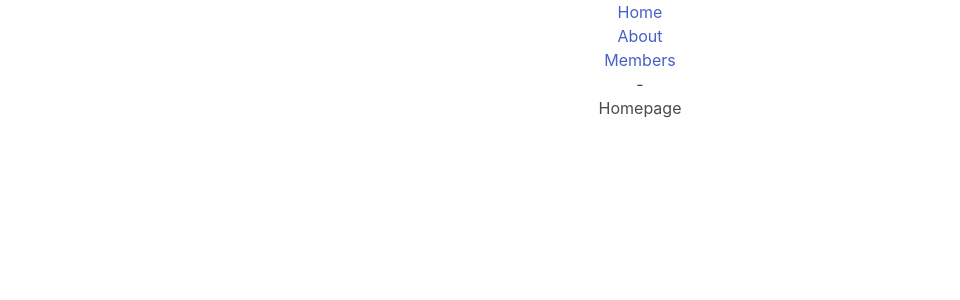
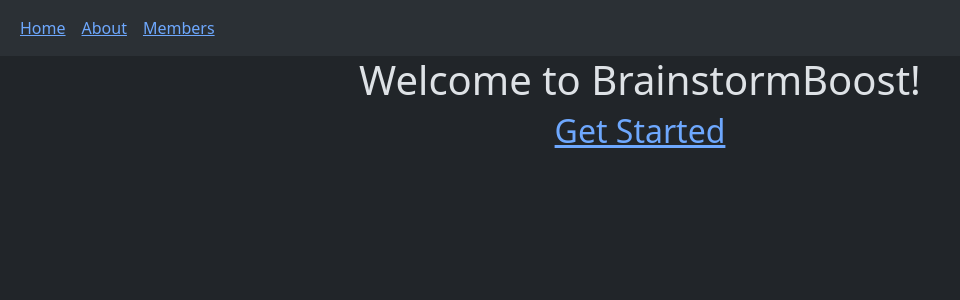
Before and after one commit to minnayu/BrainstormBoost, a React (Create React App) app in the folder src/src/client/: page / in a window 1280 px wide. Shown: the top 300 px of the page, without its empty margins (0-960 px from the left). Built offline with nearby package versions, Linux system fonts and the light colour scheme.

Commit message:
Add Bootstrap theme & functional navigation

```diff
--- a/src/src/client/public/index.html
+++ b/src/src/client/public/index.html
@@ -1,15 +1,15 @@
 <!DOCTYPE html>
-<html lang="en">
+<html lang="en" data-bs-theme="dark">
   <head>
     <meta charset="utf-8" />
     <link rel="icon" href="%PUBLIC_URL%/favicon.ico" />
-    <meta name="viewport" content="width=device-width, initial-scale=1">    <meta name="theme-color" content="#000000" />
+    <meta name="viewport" content="width=device-width, initial-scale=1">
     <meta
       name="description"
       content="Web site created using create-react-app"
     />
     <link rel="apple-touch-icon" href="%PUBLIC_URL%/logo192.png" />
-    <link rel="stylesheet" href="https://cdn.jsdelivr.net/npm/bulma@0.9.4/css/bulma.min.css">
+    <link rel="stylesheet" href="https://cdn.jsdelivr.net/npm/bootstrap@5.3.0-alpha3/dist/css/bootstrap.min.css" crossorigin="anonymous">
     <!--
       manifest.json provides metadata used when your web app is installed on a
       user's mobile device or desktop. See https://developers.google.com/web/fundamentals/web-app-manifest/
--- a/src/src/client/src/About.js
+++ b/src/src/client/src/About.js
@@ -3,7 +3,7 @@ import React from "react";
 function About() {
     return (
         <div>
-            <h1> About Us</h1>
+            <h1 class="text-center"> About Us</h1>
         </div>
     );
 }
--- a/src/src/client/src/App.js
+++ b/src/src/client/src/App.js
@@ -9,9 +9,8 @@ import NavBar from "./NavBar";
 function App() {
   return (
 
-    <div className="App">
+    <div>
       <NavBar/>
-      <h1>-</h1>
       <Routes>
         <Route path="/" element={<Home/>}/>
         <Route path="/about" element={<About/>}/>
--- a/src/src/client/src/Home.js
+++ b/src/src/client/src/Home.js
@@ -1,10 +1,16 @@
 import React from "react";
+import {Link, BrowserRouter} from "react-router-dom";
 
 function Home() {
     return (
-        <div>
-            <h1> Homepage</h1>
-        </div>
+
+        <body>
+            <main class="container">
+            <h1 class="text-center">Welcome to BrainstormBoost!</h1>
+            <h2 class="text-center"><Link to="/members">Get Started</Link></h2>
+            </main>
+        </body>
+
     );
 }
 export default Home;
--- a/src/src/client/src/Members.js
+++ b/src/src/client/src/Members.js
@@ -17,15 +17,28 @@ function Members() {
   }, [])
 
   return (
+      // sample code to get data python code
     <div>
       {(typeof data.members === 'undefined') ? (
-        <p> Loading...</p>
+        <p class="text-center"> Loading...</p>
       ) : (
         data.members.map((member, i) => (
-          <p key={i}>{member}</p>
+          <p class="text-center" key={i}>{member}</p>
         ))
       )}
     </div>
+
+    // SAMPLE FORM
+    // <form>
+    //     <div class="mb-3">
+    //         <label for="formGroupExampleInput" class="form-label">Example label</label>
+    //         <input type="text" class="form-control" id="formGroupExampleInput" placeholder="Example input placeholder"/>
+    //     </div>
+    //     <div class="mb-3">
+    //         <label for="formGroupExampleInput2" class="form-label">Another label</label>
+    //         <input type="text" class="form-control" id="formGroupExampleInput2" placeholder="Another input placeholder"/>
+    //     </div>
+    // </form>
   )
 }
 
--- a/src/src/client/src/NavBar.js
+++ b/src/src/client/src/NavBar.js
@@ -3,11 +3,17 @@ import {Link} from "react-router-dom";
 
 function NavBar() {
     return (
-        <ul>
-            <li><Link to="/">Home</Link></li>
-            <li><Link to="/about">About</Link></li>
-            <li><Link to="/members">Members</Link></li>
-        </ul>
+        <nav class="navbar navbar-expand-lg bg-body-tertiary">
+            <div class="container-fluid">
+                <div class="collapse navbar-collapse" id="navbarNavAltMarkup">
+                    <div class="navbar-nav">
+                    <a class="nav-link active" aria-current="page"><Link to="/">Home</Link></a>
+                    <a class="nav-link"><Link to="/about">About</Link></a>
+                    <a class="nav-link"><Link to="/members">Members</Link></a>
+                    </div>
+                </div>
+            </div>
+        </nav>
     );
 }
 
```
